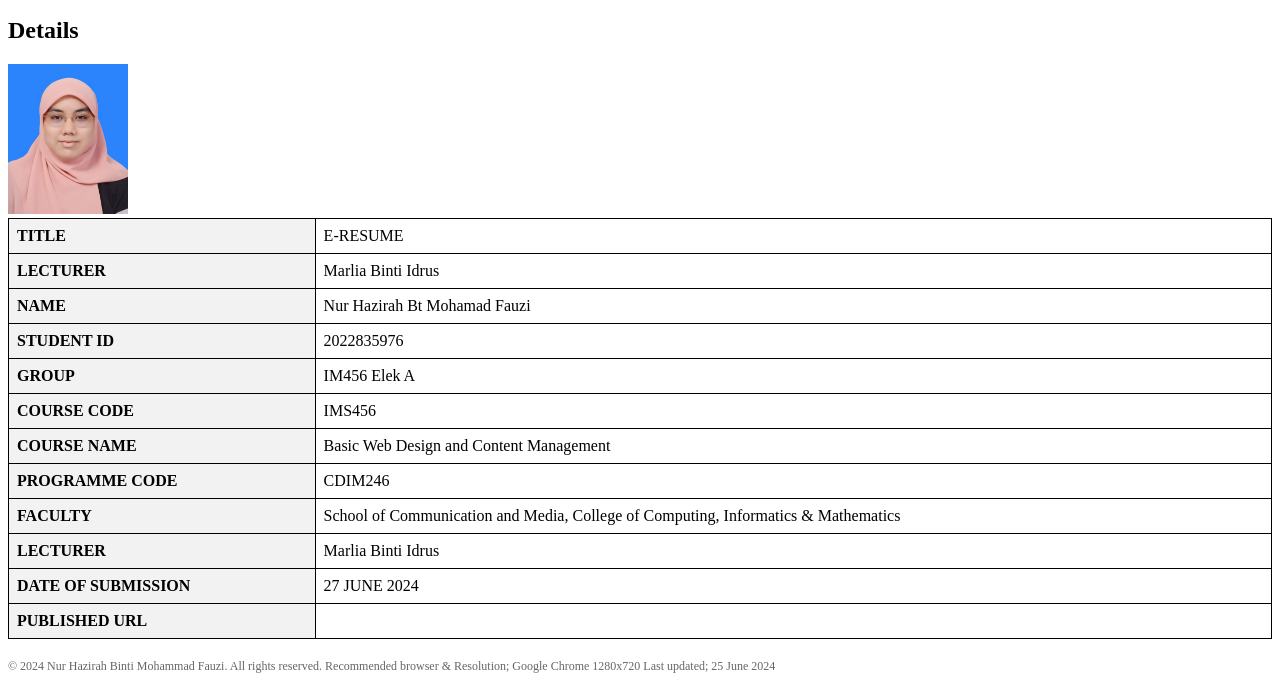
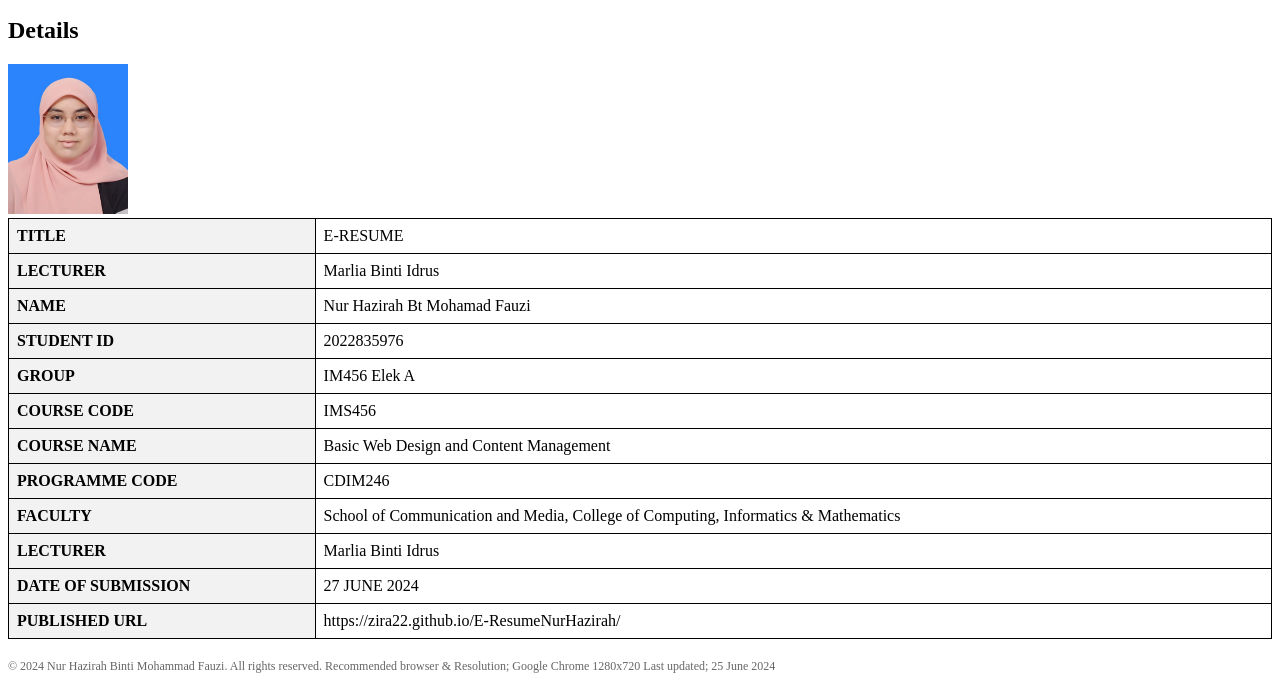
Before and after one commit to Zira22/E-ResumeNurHazirah, a plain HTML site: page student.html in a window 1280 px wide. Shown: the part 363-1049 px from the top of the page. Drawn offline with Linux system fonts and the light colour scheme.

Commit message:
Update student.html

```diff
--- a/student.html
+++ b/student.html
@@ -86,7 +86,7 @@
         </tr>
         <tr>
             <th>PUBLISHED URL</th>
-            <td></td>
+            <td>https://zira22.github.io/E-ResumeNurHazirah/</td>
         </tr>
     </table>
     <div class="footer">
```
